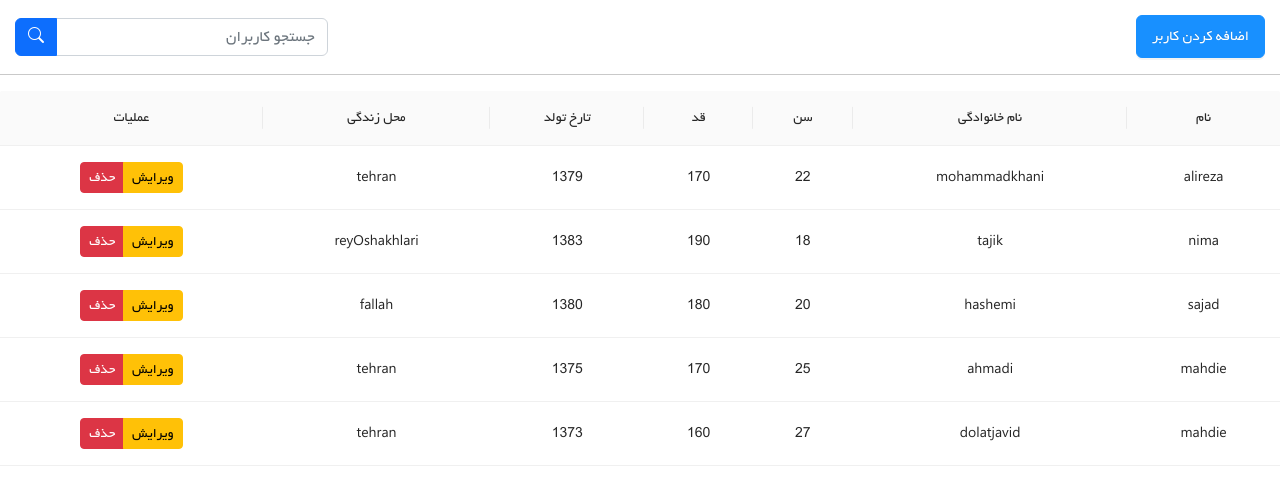
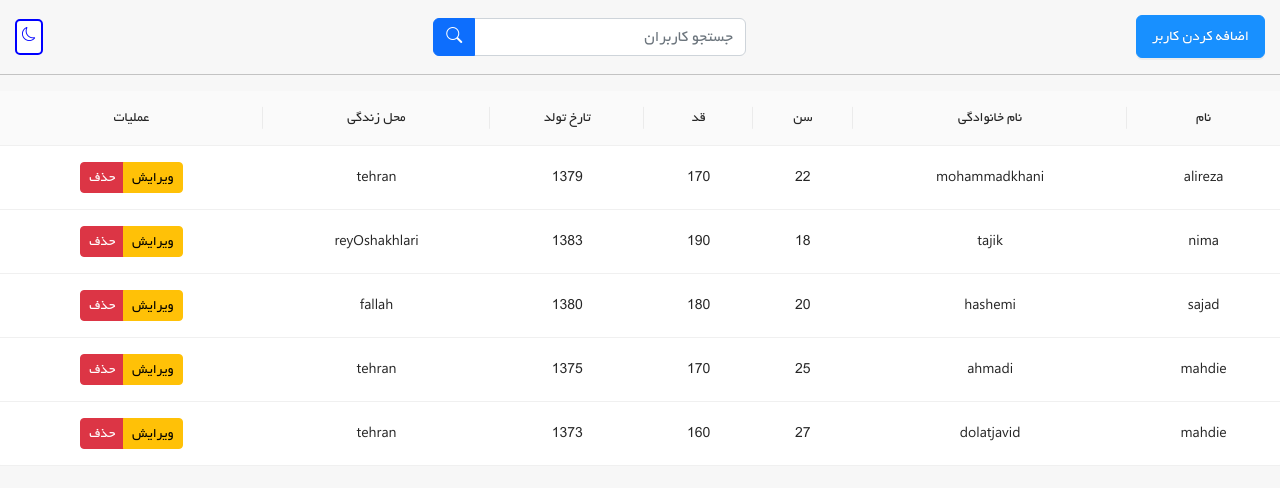
Before and after one commit to alirezamhi/dashboard-app, a React (Create React App) app: page / in a window 1280 px wide. Shown: the top 488 px of the page. Built offline with nearby package versions, Linux system fonts and the light colour scheme.

Commit message:
feat:add dark mode

```diff
--- a/src/Components/Loading/Loading.js
+++ b/src/Components/Loading/Loading.js
@@ -5,7 +5,7 @@ const Loading = () => {
     return (
         <div className={Style.title_container}>
 		<div className={Style.spinner}>
-			<svg viewBox="0 0 100 100" xmlns="http://www.w3.org/2000/svg">
+			<svg className={Style.svg} viewBox="0 0 100 100" xmlns="http://www.w3.org/2000/svg">
 				<circle cx="50" cy="50" r="46" />
 			</svg>
 		</div>
--- a/src/Components/Loading/Loading.module.css
+++ b/src/Components/Loading/Loading.module.css
@@ -25,7 +25,7 @@
 	justify-content: center;
 }
 
-svg {
+.svg {
 	width: 50%;
 	max-width: 10rem;
 	animation: rotate 3.6s linear infinite;
--- /dev/null
+++ b/src/Components/ModalForm/Modal.module.css
@@ -0,0 +1,3 @@
+.ModalForm{
+    direction: rtl;
+}
--- a/src/Components/ModalForm/index.js
+++ b/src/Components/ModalForm/index.js
@@ -3,6 +3,7 @@ import 'antd/dist/antd.css';
 import { Form, Input, InputNumber, DatePicker, Button } from 'antd';
 import { useDispatch, useSelector } from 'react-redux';
 import * as userActions from "../../Store/user/user.action";
+import Style from "./Modal.module.css"
 
 export function ModalForm() {
     const users = useSelector((state) => state.user);
@@ -21,7 +22,7 @@ export function ModalForm() {
     }
     const dispatch = useDispatch();
     return (
-        <>
+        <div className={Style.ModalForm}>
             <Form name="basic"
                 initialValues={{
                     remember: true,
@@ -38,7 +39,8 @@ export function ModalForm() {
                         },
                     ]}
                 >
-                    <Input onChange={e => handleChange({ name: e.target.value })} />
+                    <input type="text" className="form-control" placeholder="Username"/>
+                    {/* <Input onChange={e => handleChange({ name: e.target.value })} /> */}
                 </Form.Item>
                 <Form.Item
                     label="نام خانوادگی :"
@@ -99,6 +101,6 @@ export function ModalForm() {
                 </Form.Item>
                 <Button type="primary" htmlType="button" onClick={() => dispatch(userActions.add(inputValue))}>اضافه کردن</Button>
             </Form>
-        </>
+        </div>
     );
 }
--- /dev/null
+++ b/src/Components/header/HeaderThem.js
@@ -0,0 +1,13 @@
+import React, { createContext } from "react";
+import { useTheme } from "../../Hooks/useTheme";
+import Style from "./Header.module.css"
+
+export default function HeadrThem() {
+    const [theme, toggle] = useTheme();
+    console.log(theme);
+    return (
+        <div>
+            {theme === "dark" ? <button className={Style.sun} onClick={toggle}><i className="bi bi-brightness-high"></i></button> : <button className={Style.moon} onClick={toggle}><i className="bi bi-moon"></i></button>}
+        </div>
+    );
+}
--- /dev/null
+++ b/src/Hooks/useTheme.js
@@ -0,0 +1,51 @@
+import { useEffect, useState } from "react";
+
+export function useTheme() {
+    const [theme, setTheme] = useState(getInitialTheme());
+
+    useEffect(() => {
+        window.localStorage.setItem("theme", theme);
+        document.body.dataset.theme = theme;
+    }, [theme]);
+
+    useEffect(() => {
+        window
+            .matchMedia("(prefers-color-scheme: dark)")
+            .addEventListener("change", (event) => {
+                const colorScheme = event.matches ? "dark" : "light";
+
+                setTheme(colorScheme);
+            });
+
+        return () => {
+            window
+                .matchMedia("(prefers-color-scheme: dark)")
+                .removeEventListener("change", (event) => {
+                    const colorScheme = event.matches ? "dark" : "light";
+
+                    setTheme(colorScheme);
+                });
+        };
+    }, []);
+
+    function getInitialTheme() {
+        const savedTheme = window.localStorage.getItem("theme");
+
+        return savedTheme || getSystemTheme();
+    }
+
+    function getSystemTheme() {
+        return window.matchMedia &&
+            window.matchMedia("(prefers-color-scheme: dark)").matches
+            ? "dark"
+            : "light";
+    }
+
+    function toggle() {
+        const isDark = theme === "dark";
+
+        setTheme(isDark ? "light" : "dark");
+    }
+
+    return [theme, toggle];
+}
--- a/src/components/header/Header.js
+++ b/src/components/header/Header.js
@@ -1,11 +1,13 @@
 import React from 'react';
 import HeaderButton from './HeaderButton';
 import HeaderSearch from './HeaderSearch';
-import Style from './Header.module.css'
+import Style from './Header.module.css';
+import HeadrThem from './HeaderThem';
 
 const header = () => {
     return (
         <div className={Style.header_flex}>
+            <HeadrThem></HeadrThem>
             <HeaderSearch></HeaderSearch>
             <HeaderButton></HeaderButton>
         </div>
--- a/src/components/header/Header.module.css
+++ b/src/components/header/Header.module.css
@@ -9,3 +9,29 @@
   font-size: 15px !important;
   height: 43px;
 }
+.moon {
+  color: blue;
+  border: 2px solid blue;
+  border-radius: 5px;
+  padding: 5px;
+  text-align: center;
+  background-color: #fff;
+  transition: all .2s ease-in-out;
+}
+.moon:hover{
+  background-color: blue;
+  color: #fff;
+}
+.sun{
+  color: yellow;
+  border: 2px solid yellow;
+  border-radius: 5px;
+  padding: 5px;
+  text-align: center;
+  background-color: #282c34;
+  transition: all .2s ease-in-out;
+}
+.sun:hover{
+  background-color: yellow;
+  color: #fff;
+}
--- a/src/index.css
+++ b/src/index.css
@@ -35,3 +35,13 @@ code {
 .ant-table-cell{
   text-align: center !important;
 }
+body{
+  transition: all 0.2s ease-in;
+}
+[data-theme="dark"] {
+  color: #fff;
+  background-color: #282c34
+}
+[data-theme="light"] {
+  background-color: #f7f7f7;
+}
--- a/src/index.js
+++ b/src/index.js
@@ -10,7 +10,7 @@ const root = ReactDOM.createRoot(document.getElementById('root'));
 root.render(
   <React.StrictMode>
     <Provider store={store}>
-      <App />
+        <App />
     </Provider>
   </React.StrictMode>
 );
```
